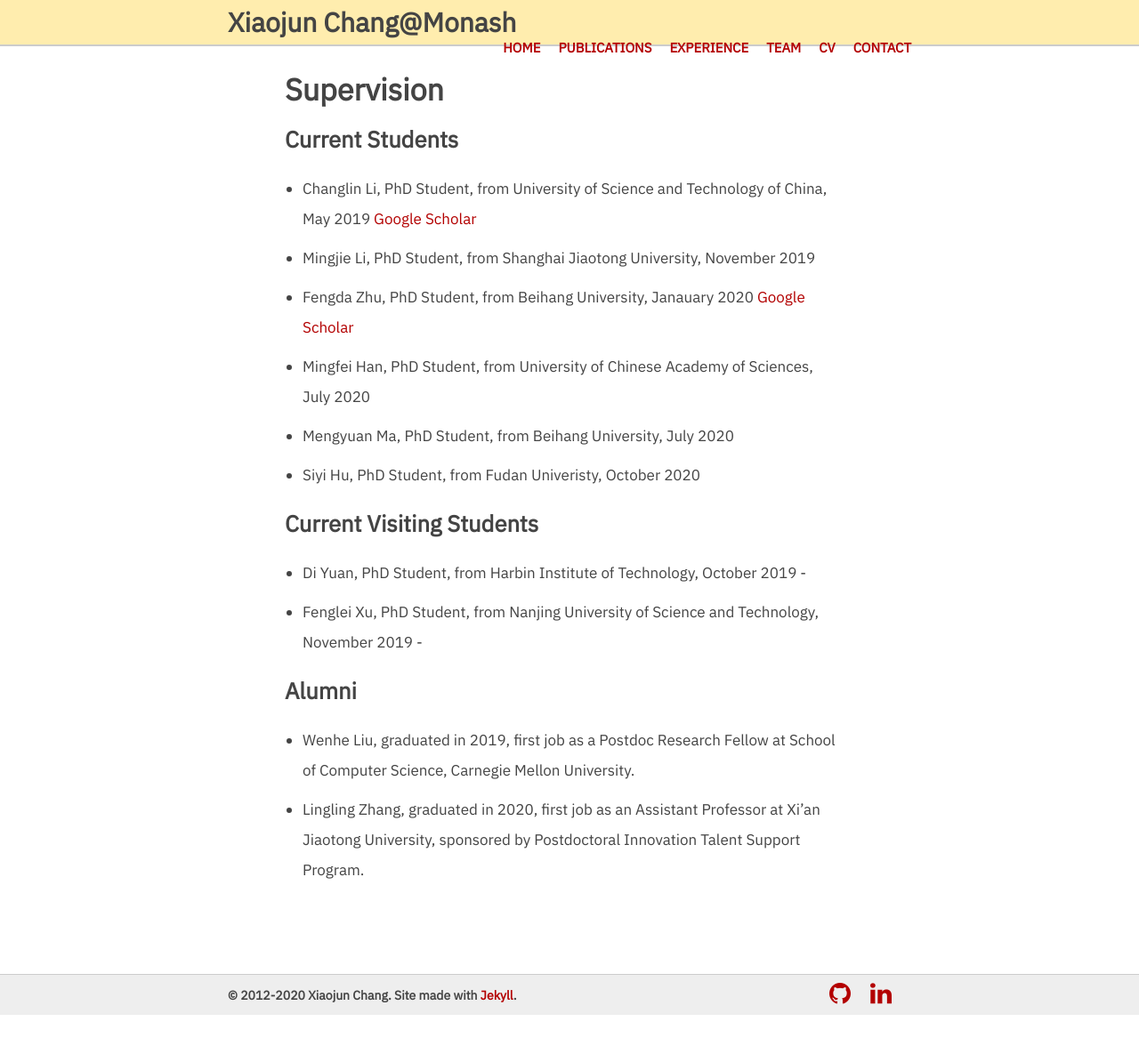
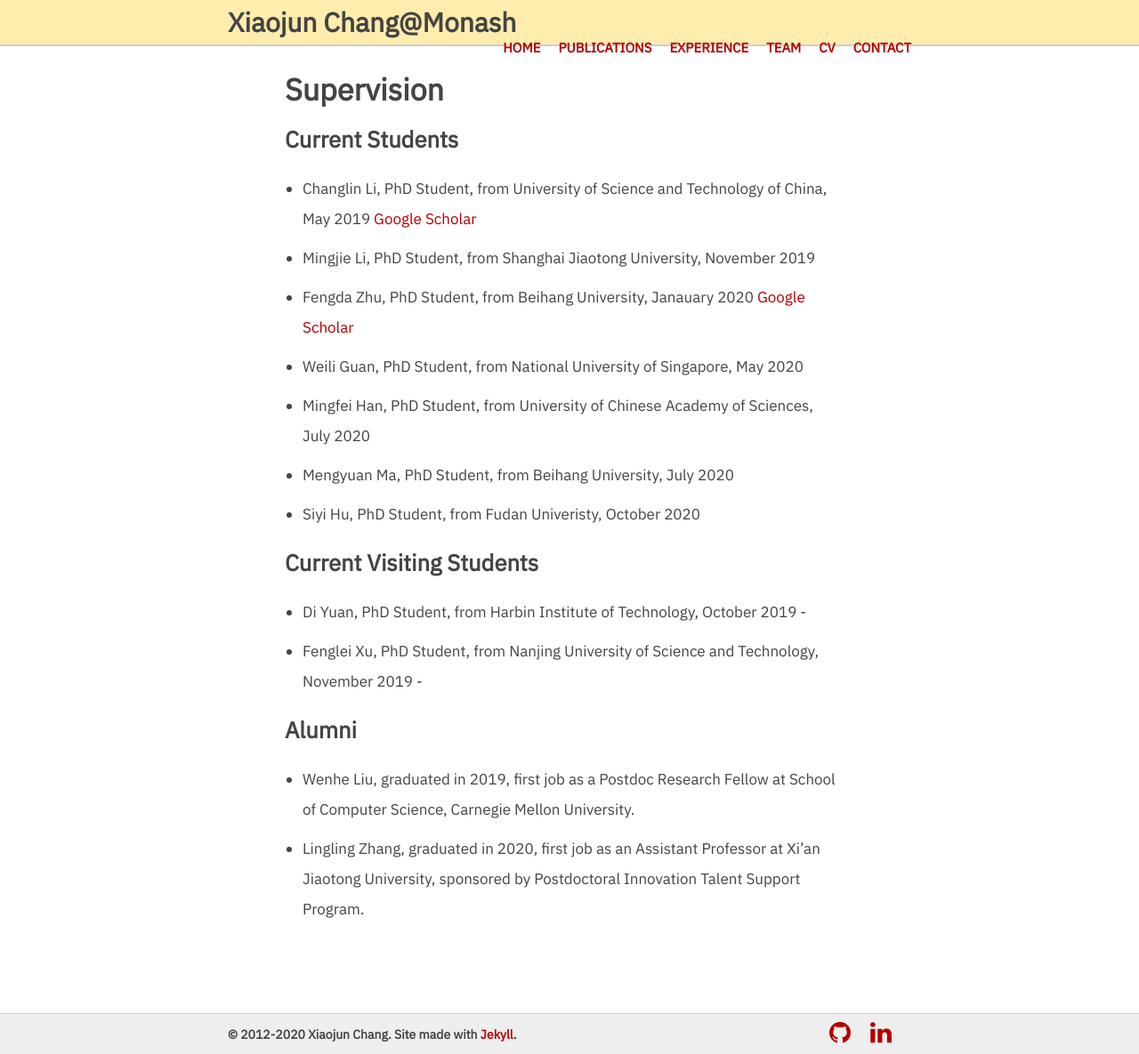
Before and after one commit to zhihuilics/xiaojun-chang.github.io, a Jekyll site: the page built from _pages/my-team.md, in a window 1280 px wide and 1185 px high. Shown: the whole window at 89% size. Built offline with Jekyll 4.4.1, drawn with Linux system fonts in a browser that asks for light colours; nearby versions of some CDN libraries; a style sheet for code colours, icons or effects is not loaded.

Commit message:
Update my-team.md

```diff
--- a/_pages/my-team.md
+++ b/_pages/my-team.md
@@ -14,6 +14,7 @@ permalink: /my-team
 - Changlin Li, PhD Student, from University of Science and Technology of China, May 2019 [Google Scholar](http://scholar.google.com/citations?user=RLAgwBkAAAAJ&hl=en){:target="_blank"}
 - Mingjie Li, PhD Student, from Shanghai Jiaotong University, November 2019
 - Fengda Zhu, PhD Student, from Beihang University, Janauary 2020 [Google Scholar](http://scholar.google.com/citations?user=MUNpAQIAAAAJ&hl=en){:target="_blank"}
+- Weili Guan, PhD Student, from National University of Singapore, May 2020
 - Mingfei Han, PhD Student, from University of Chinese Academy of Sciences, July 2020
 - Mengyuan Ma, PhD Student, from Beihang University, July 2020
 - Siyi Hu, PhD Student, from Fudan Univeristy, October 2020
```
